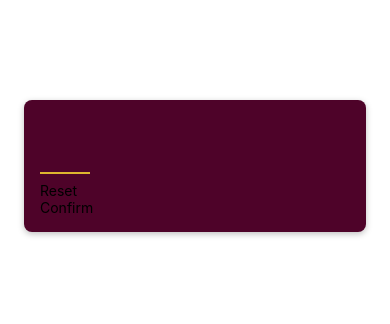
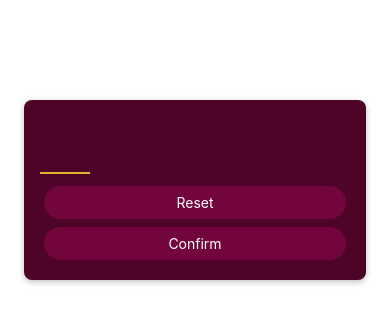
Before and after one commit to KadirZukorlic/guess-my-number, a React Native app: screen / in a window 390 px wide. Shown: the top 324 px of the page. Built offline with nearby package versions, Linux system fonts and the light colour scheme.

Commit message:
Style buttons

```diff
--- a/components/PrimaryButton.tsx
+++ b/components/PrimaryButton.tsx
@@ -1,17 +1,51 @@
-import { View, Pressable, Text } from 'react-native'
+import { View, Pressable, Text, StyleSheet } from 'react-native'
 
 interface PrimaryButtonProps {
 	children: React.ReactNode
 }
 
 function PrimaryButton({ children }: PrimaryButtonProps): JSX.Element {
+	const pressHandler = () => {
+		console.log('Pressed')
+	}
+
 	return (
-		<Pressable>
-			<View>
-				<Text>{children}</Text>
-			</View>
-		</Pressable>
+		<View style={styles.buttonOuterContainer}>
+			<Pressable
+				style={({ pressed }) =>
+					pressed
+						? [styles.pressed, styles.buttonInnerContainer]
+						: styles.buttonInnerContainer
+				}
+				onPress={pressHandler}
+				android_ripple={{ color: '#640233' }}
+			>
+				<Text style={styles.buttonText}>{children}</Text>
+			</Pressable>
+		</View>
 	)
 }
 
 export default PrimaryButton
+
+const styles = StyleSheet.create({
+	// Fixes common ripple issue
+	buttonOuterContainer: {
+		borderRadius: 28,
+		margin: 4,
+		overflow: 'hidden'
+	},
+	buttonInnerContainer: {
+		backgroundColor: '#72063c',
+		paddingVertical: 8,
+		paddingHorizontal: 16,
+		elevation: 2
+	},
+	buttonText: {
+		color: '#fff',
+		textAlign: 'center'
+	},
+	pressed: {
+		opacity: 0.75
+	}
+})
```
